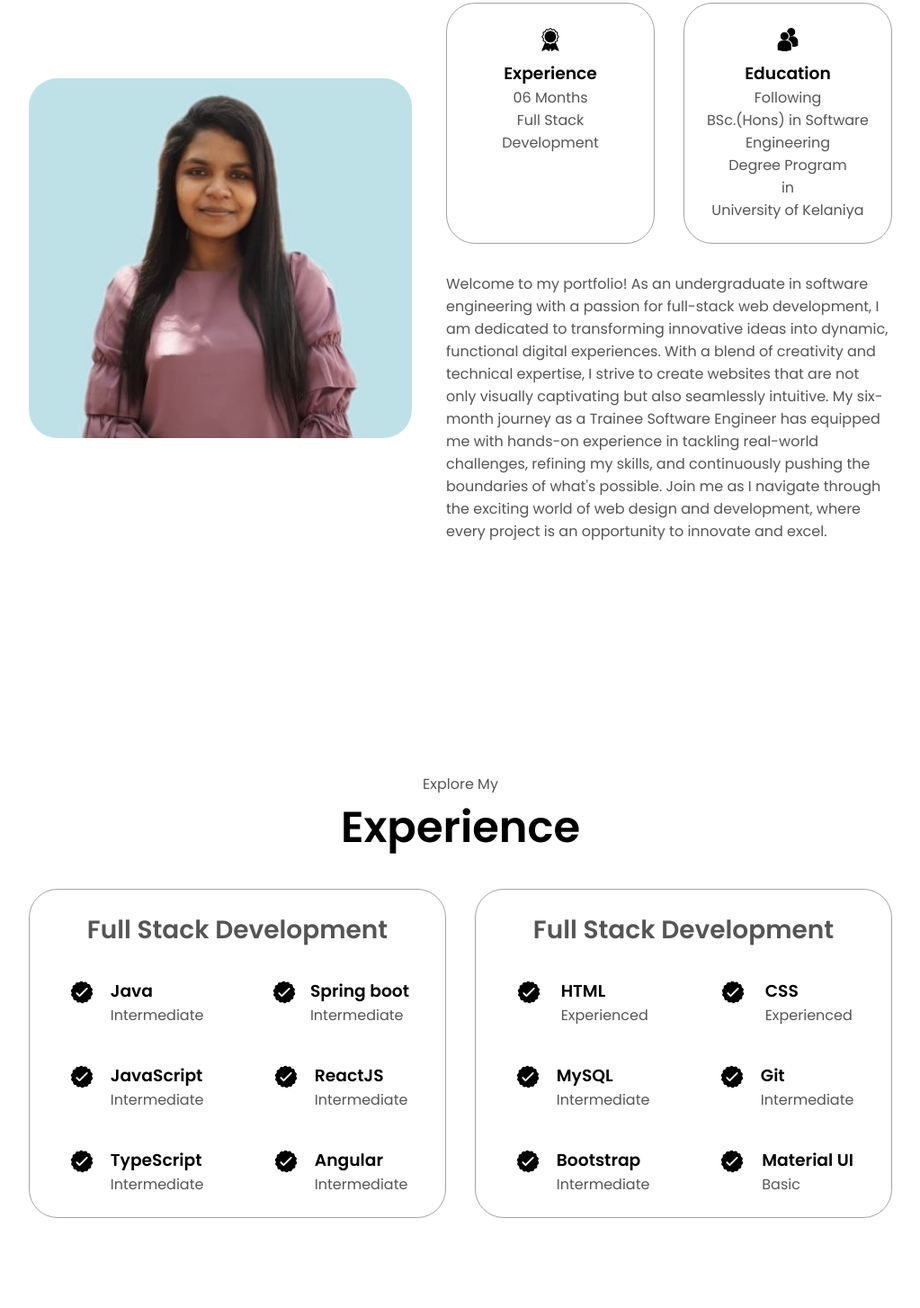
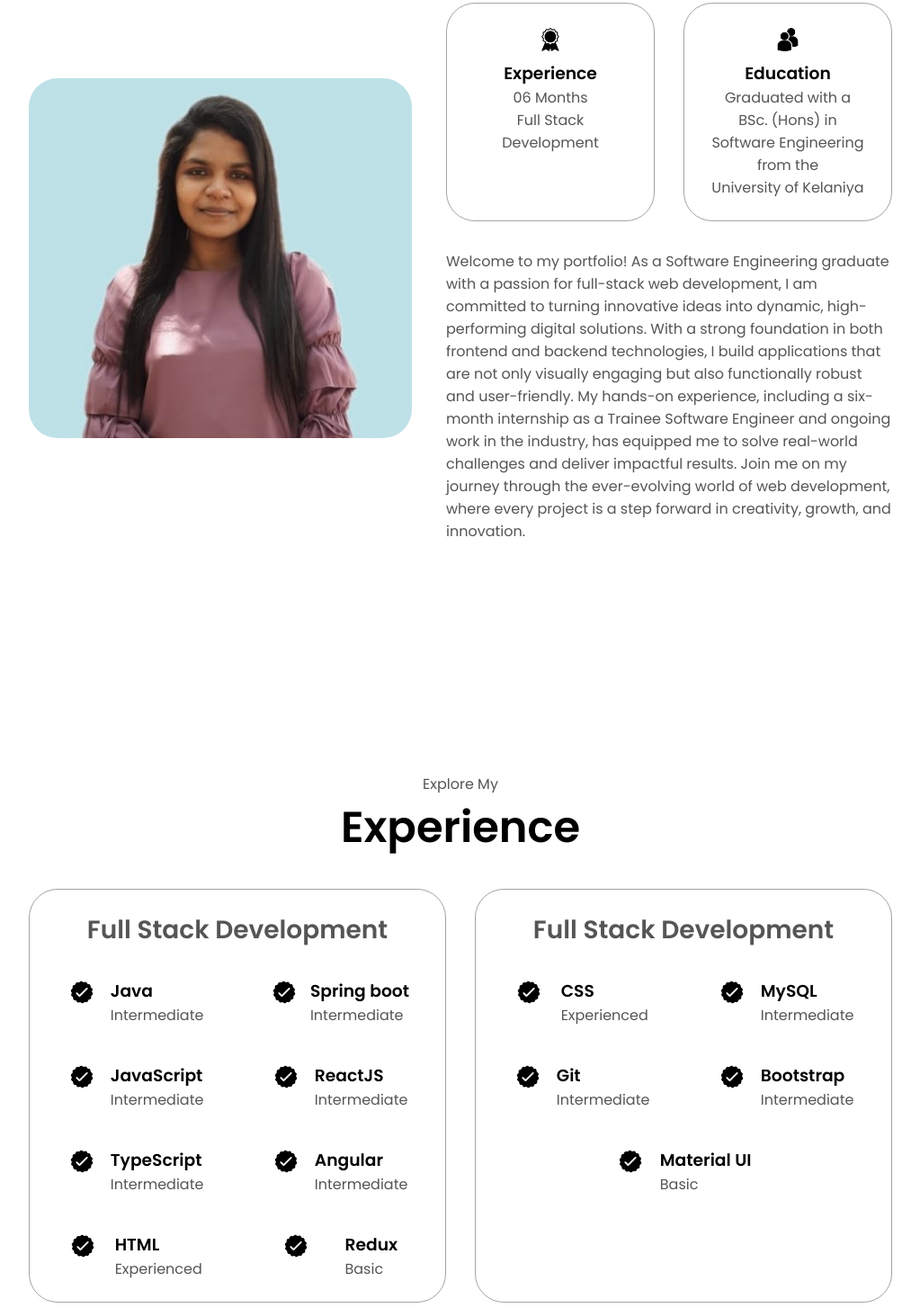
Before and after one commit to Malkishara/IMH, a plain HTML site: page index.html in a window 1280 px wide. Shown: the part 1086-2540 px from the top of the page at 90% size, without its empty margins (128-1151 px from the left). Drawn offline with Linux system fonts and the light colour scheme.

Commit message:
updated cv and education details

```diff
--- a/index.html
+++ b/index.html
@@ -45,7 +45,7 @@
       <div class="section__text">
         <p class="section__text__p1">Hello, I'm</p>
         <h1 class="title">Isuru Hansamali </h1>
-        <p class="section__text__p2">Undergraduate in Software Engineering</p>
+        <p class="section__text__p2">BSc (Hons) in Software Engineering Graduate</p>
         <div class="btn-container">
           <button
             class="btn btn-color-2"
@@ -60,7 +60,7 @@
             src="./assets/linkedin.png"
             alt="My LinkedIn profile"
             class="icon"
-            onclick="location.href='https://www.linkedin.com/in/isuru-malkishara-4a32111b0/'"
+            onclick="location.href='https://www.linkedin.com/in/isuru-hansamali-4a32111b0/'"
           />
           <img
             src="./assets/github.png"
@@ -100,13 +100,18 @@
                 class="icon"
               />
               <h3>Education</h3>
-              <p>Following<br />BSc.(Hons) in Software Engineering<br />Degree Program<br />in<br /> University of Kelaniya</p>
+             <p>
+Graduated with a<br />
+BSc. (Hons) in Software Engineering<br />
+from the<br />
+University of Kelaniya
+</p>
             </div>
           </div>
           <div class="text-container">
             <p>
-                Welcome to my portfolio! As an undergraduate in software engineering with a passion for full-stack web development, I am dedicated to transforming innovative ideas into dynamic, functional digital experiences. With a blend of creativity and technical expertise, I strive to create websites that are not only visually captivating but also seamlessly intuitive. My six-month journey as a Trainee Software Engineer has equipped me with hands-on experience in tackling real-world challenges, refining my skills, and continuously pushing the boundaries of what's possible. Join me as I navigate through the exciting world of web design and development, where every project is an opportunity to innovate and excel.</p>
-          </div>
+Welcome to my portfolio! As a Software Engineering graduate with a passion for full-stack web development, I am committed to turning innovative ideas into dynamic, high-performing digital solutions. With a strong foundation in both frontend and backend technologies, I build applications that are not only visually engaging but also functionally robust and user-friendly. My hands-on experience, including a six-month internship as a Trainee Software Engineer and ongoing work in the industry, has equipped me to solve real-world challenges and deliver impactful results. Join me on my journey through the ever-evolving world of web development, where every project is a step forward in creativity, growth, and innovation.
+</p> </div>
         </div>
       </div>
 
@@ -185,11 +190,6 @@
                   <p>Intermediate</p>
                 </div>
               </article>
-            </div>
-          </div>
-          <div class="details-container">
-            <h2 class="experience-sub-title">Full Stack Development</h2>
-            <div class="article-container">
               <article>
                 <img
                   src="./assets/checkmark.png"
@@ -201,6 +201,24 @@
                   <p>Experienced</p>
                 </div>
               </article>
+              <article>
+                <img
+                  src="./assets/checkmark.png"
+                  alt="Experience icon"
+                  class="icon"
+                />
+                <div>
+                  <h3>Redux</h3>
+                  <p>Basic</p>
+                </div>
+              </article>
+
+            </div>
+          </div>
+          <div class="details-container">
+            <h2 class="experience-sub-title">Full Stack Development</h2>
+            <div class="article-container">
+
               <article>
                 <img
                   src="./assets/checkmark.png"
@@ -338,7 +356,7 @@
             alt="Email icon"
             class="icon contact-icon email-icon"
           />
-          <p><a href="mailto:isurumalkishara97@gmail.com">isurumalkishara97@gmail.com</a></p>
+          <p><a href="mailto:isurumalkishara97@gmail.com">imhansamali@gmail.com</a></p>
         </div>
         <div class="contact-info-container">
           <img
@@ -346,7 +364,7 @@
             alt="LinkedIn icon"
             class="icon contact-icon"
           />
-          <p><a href="https://www.linkedin.com/in/isuru-malkishara-4a32111b0/">LinkedIn</a></p>
+          <p><a href="https://www.linkedin.com/in/isuru-hansamali-4a32111b0/">LinkedIn</a></p>
         </div>
       </div>
     </section>
```
Also changed, not shown: 1 other file.
